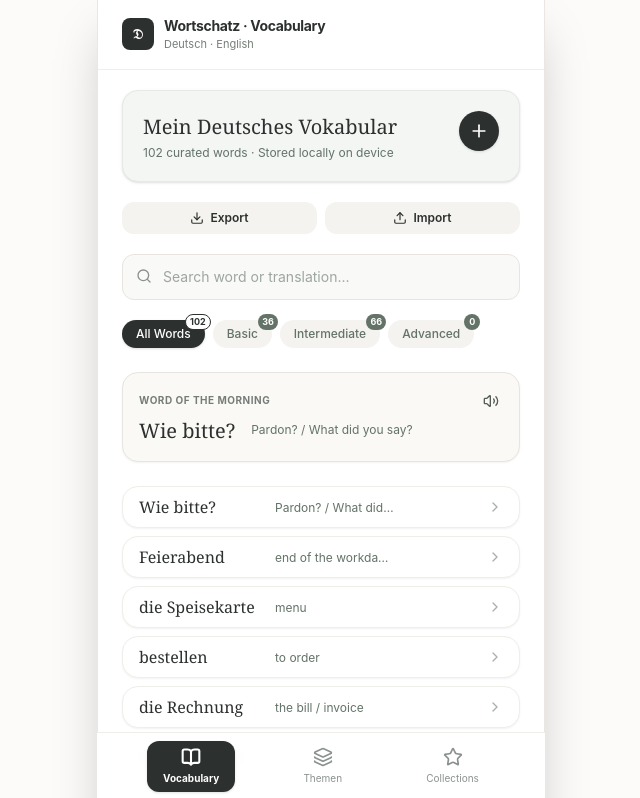
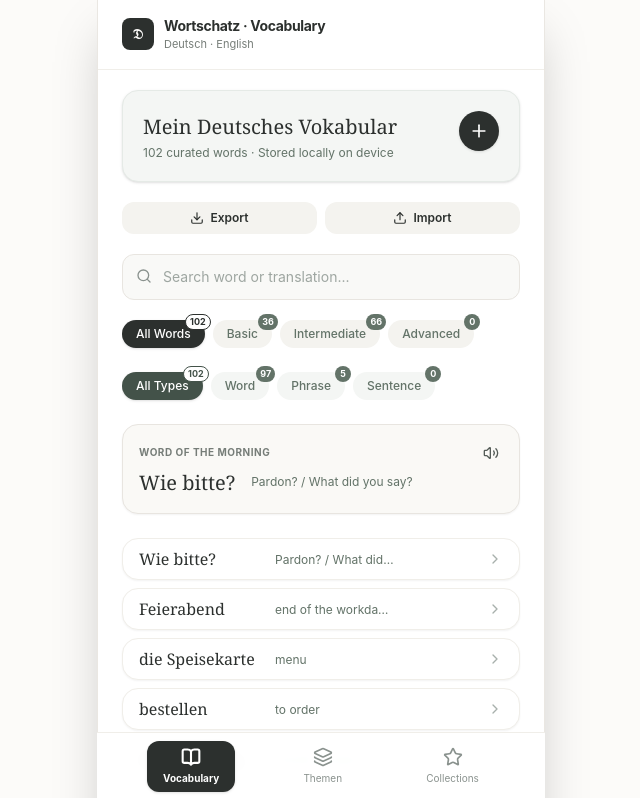
Before and after one commit to yem123/vocab, a React (Vite) app: page / in a window 1280 px wide. Shown: the top 798 px of the page, without its empty margins (319-959 px from the left). Built offline with nearby package versions, Linux system fonts and the light colour scheme.

Commit message:
add form-type option

```diff
--- a/src/App.jsx
+++ b/src/App.jsx
@@ -10,6 +10,7 @@ import AddWordScreen from "./components/screens/AddWordScreen";
 import DetailScreen from "./components/screens/DetailScreen";
 import { fetchWordDetails } from "./utils/aiWordHelper";
 import CollectionsScreen from "./components/screens/CollectionsScreen";
+import { WORD_TYPES, getWordType, guessWordType } from "./utils/wordTypes";
 
 const DEFAULT_THEMES = [
   "im Restaurant",
@@ -53,6 +54,8 @@ export default function App() {
   const [detailOrigin, setDetailOrigin] = useState("vocabulary");
   const [selectedLevelFilter, setSelectedLevelFilter] = useState("All Words");
   const [formLevel, setFormLevel] = useState("");
+  const [selectedTypeFilter, setSelectedTypeFilter] = useState("All Types");
+  const [formType, setFormType] = useState("");
 
   // Add word form state
   const [formThema, setFormThema] = useState("Alltag");
@@ -90,6 +93,9 @@ export default function App() {
     setFormExample("");
     setFormExampleTranslation("");
     setFormPriority("High");
+    setFormLevel("");
+    setFormType("");
+    setFormCustomThema("");
   };
 
   // Opens the Add Word page pre-filled with an existing word
@@ -118,6 +124,8 @@ export default function App() {
     setFormExampleTranslation(
       isPlaceholderExampleTranslation ? "" : word.exampleTranslation || "",
     );
+    setFormLevel(word.level || "");
+    setFormType(getWordType(word));
     setFormPriority(word.priority || "High");
     navigateTo("add", "slide_up");
   };
@@ -126,6 +134,7 @@ export default function App() {
   const openTheme = (name) => {
     setSelectedThemeFilter(name);
     setSelectedLevelFilter("All Words");
+    setSelectedTypeFilter("All Types");
     setSearchQuery("");
     navigateTo("vocabulary", "push_back");
   };
@@ -163,7 +172,10 @@ export default function App() {
       const matchesLevel =
         selectedLevelFilter === "All Words" ||
         item.level === selectedLevelFilter;
-      if (!matchesSearch || !matchesLevel) return false;
+      const matchesType =
+        selectedTypeFilter === "All Types" ||
+        getWordType(item) === selectedTypeFilter;
+      if (!matchesSearch || !matchesLevel || !matchesType) return false;
       if (
         selectedThemeFilter === "All Words" ||
         selectedThemeFilter === "Alle Themen"
@@ -174,7 +186,13 @@ export default function App() {
         selectedThemeFilter.toLowerCase()
       );
     });
-  }, [vocabulary, searchQuery, selectedThemeFilter, selectedLevelFilter]);
+  }, [
+    vocabulary,
+    searchQuery,
+    selectedThemeFilter,
+    selectedLevelFilter,
+    selectedTypeFilter,
+  ]);
 
   const favoriteVocabulary = useMemo(() => {
     return vocabulary.filter((w) => w.favorite);
@@ -282,6 +300,7 @@ export default function App() {
                   "English translation of study example.",
                 thema: finalThema,
                 level: formLevel,
+                type: formType || guessWordType(formWord),
                 priority: formPriority,
               }
             : w,
@@ -308,6 +327,7 @@ export default function App() {
         "English translation of study example.",
       thema: finalThema,
       level: formLevel,
+      type: formType || guessWordType(formWord),
       priority: formPriority,
       favorite: false,
     };
@@ -320,6 +340,7 @@ export default function App() {
     setFormCustomThema("");
     setFormExampleTranslation("");
     setFormLevel("");
+    setFormType("");
     navigateTo("vocabulary", "push_back");
   };
 
@@ -379,6 +400,8 @@ export default function App() {
               handleImportBackup={handleImportBackup}
               selectedLevelFilter={selectedLevelFilter}
               setSelectedLevelFilter={setSelectedLevelFilter}
+              selectedTypeFilter={selectedTypeFilter}
+              setSelectedTypeFilter={setSelectedTypeFilter}
             />
           )}
 
@@ -429,6 +452,8 @@ export default function App() {
               setFormCustomThema={setFormCustomThema}
               formLevel={formLevel}
               setFormLevel={setFormLevel}
+              formType={formType}
+              setFormType={setFormType}
             />
           )}
 
--- a/src/components/detail/ThemeBadgeRow.jsx
+++ b/src/components/detail/ThemeBadgeRow.jsx
@@ -1,10 +1,11 @@
 import React from "react";
 import { Trash2, Pencil } from "lucide-react";
+import { getWordType } from "../../utils/wordTypes";
 
 export default function ThemeBadgeRow({ activeWord, deleteWord, editWord }) {
   return (
     <div className="flex items-center justify-between">
-      <div className="flex items-center gap-2">
+      <div className="flex items-center gap-2 flex-wrap">
         <span className="font-sans text-[10px] tracking-widest uppercase font-bold text-[#637368] bg-[#f4f6f4] px-3 py-1 rounded-full border border-[#e5eae6]">
           {activeWord.thema}
         </span>
@@ -13,6 +14,9 @@ export default function ThemeBadgeRow({ activeWord, deleteWord, editWord }) {
             {activeWord.level}
           </span>
         )}
+        <span className="font-sans text-[10px] tracking-widest uppercase font-bold text-[#526859] bg-[#f4f6f4] px-2.5 py-1 rounded-full border border-[#e5eae6]">
+          {getWordType(activeWord)}
+        </span>
       </div>
       <div className="flex items-center gap-1">
         <button
--- a/src/components/screens/AddWordScreen.jsx
+++ b/src/components/screens/AddWordScreen.jsx
@@ -27,6 +27,8 @@ export default function AddWordScreen({
   setFormCustomThema,
   formLevel,
   setFormLevel,
+  formType,
+  setFormType,
 }) {
   return (
     <div className="flex-1 flex flex-col px-6 py-5 space-y-5 animate-slide-up">
@@ -60,6 +62,8 @@ export default function AddWordScreen({
         removeTheme={removeTheme}
         formCustomThema={formCustomThema}
         setFormCustomThema={setFormCustomThema}
+        formType={formType}
+        setFormType={setFormType}
         formLevel={formLevel}
         setFormLevel={setFormLevel}
       />
--- a/src/components/screens/VocabularyScreen.jsx
+++ b/src/components/screens/VocabularyScreen.jsx
@@ -18,6 +18,8 @@ export default function VocabularyScreen({
   handleImportBackup,
   selectedLevelFilter,
   setSelectedLevelFilter,
+  selectedTypeFilter,
+  setSelectedTypeFilter,
 }) {
   return (
     <div className="flex-1 flex flex-col px-6 py-5 space-y-5">
@@ -40,6 +42,8 @@ export default function VocabularyScreen({
         setSelectedThemeFilter={setSelectedThemeFilter}
         selectedLevelFilter={selectedLevelFilter}
         setSelectedLevelFilter={setSelectedLevelFilter}
+        selectedTypeFilter={selectedTypeFilter}
+        setSelectedTypeFilter={setSelectedTypeFilter}
       />
 
       {/* Word of the Morning banner */}
--- a/src/components/vocabulary/SearchAndFilters.jsx
+++ b/src/components/vocabulary/SearchAndFilters.jsx
@@ -1,6 +1,7 @@
 import React, { useMemo } from "react";
 import { Search, X } from "lucide-react";
 import GermanTextField from "../common/GermanTextField";
+import { WORD_TYPES, getWordType } from "../../utils/wordTypes";
 
 export default function SearchAndFilters({
   vocabulary,
@@ -10,6 +11,8 @@ export default function SearchAndFilters({
   setSelectedThemeFilter,
   selectedLevelFilter,
   setSelectedLevelFilter,
+  selectedTypeFilter,
+  setSelectedTypeFilter,
 }) {
   const themeFilterActive =
     selectedThemeFilter !== "All Words" &&
@@ -20,6 +23,15 @@ export default function SearchAndFilters({
     const counts = { "All Words": vocabulary.length };
     ["Basic", "Intermediate", "Advanced"].forEach((level) => {
       counts[level] = vocabulary.filter((w) => w.level === level).length;
+    });
+    return counts;
+  }, [vocabulary]);
+
+  // Number of entries per type (saved type, or the guess for older words)
+  const typeCounts = useMemo(() => {
+    const counts = { "All Types": vocabulary.length };
+    WORD_TYPES.forEach((type) => {
+      counts[type] = vocabulary.filter((w) => getWordType(w) === type).length;
     });
     return counts;
   }, [vocabulary]);
@@ -66,6 +78,32 @@ export default function SearchAndFilters({
         ))}
       </div>
 
+      {/* Type pills: Word / Phrase / Sentence */}
+      <div className="flex items-center gap-2 overflow-x-auto pt-2 pr-2 pb-1 no-scrollbar font-sans text-xs">
+        {["All Types", ...WORD_TYPES].map((pill) => (
+          <button
+            key={pill}
+            onClick={() => setSelectedTypeFilter(pill)}
+            className={`relative px-3.5 py-1.5 rounded-full font-medium transition-all shrink-0 ${
+              selectedTypeFilter === pill
+                ? "bg-[#435249] text-white shadow-sm"
+                : "bg-[#f4f6f4] text-[#637368] hover:bg-[#e2e7e3]"
+            }`}
+          >
+            {pill}
+            <span
+              className={`absolute -top-1.5 -right-1.5 min-w-4 h-4 px-1 rounded-full flex items-center justify-center text-[9px] font-bold leading-none ${
+                selectedTypeFilter === pill
+                  ? "bg-white text-[#435249] border border-[#435249]"
+                  : "bg-[#637368] text-white"
+              }`}
+            >
+              {typeCounts[pill]}
+            </span>
+          </button>
+        ))}
+      </div>
+
       {/* Shows the theme filter chosen on the Themen screen, with a clear button */}
       {themeFilterActive && (
         <div className="flex items-center gap-1.5 font-sans text-[11px] text-[#637368]">
--- a/src/utils/backup.js
+++ b/src/utils/backup.js
@@ -72,6 +72,9 @@ export const parseBackup = (text) => {
         level: ["Basic", "Intermediate", "Advanced"].includes(w.level)
           ? w.level
           : "",
+        type: ["Word", "Phrase", "Sentence"].includes(w.type)
+          ? w.type
+          : "",
         favorite: Boolean(w.favorite),
       };
     });
--- /dev/null
+++ b/src/utils/wordTypes.js
@@ -0,0 +1,16 @@
+export const WORD_TYPES = ["Word", "Phrase", "Sentence"];
+
+// Guess for words that have no saved type (older or imported words)
+export const guessWordType = (text = "") => {
+  const clean = text.trim();
+  // Ignore a leading article or "sich", so "die Speisekarte" counts as one word
+  const core = clean.replace(/^(der|die|das|ein|eine|sich)\s+/i, "");
+  const count = core.split(/\s+/).filter(Boolean).length;
+  if (count <= 1) return "Word";
+  if (count >= 5 || /[.!]$/.test(clean)) return "Sentence";
+  return "Phrase";
+};
+
+// Saved type if there is one, otherwise the guess
+export const getWordType = (item) =>
+  WORD_TYPES.includes(item.type) ? item.type : guessWordType(item.word);
```
Also changed, not shown: src/components/add/AddWordForm.jsx (+28 -0 lines).
